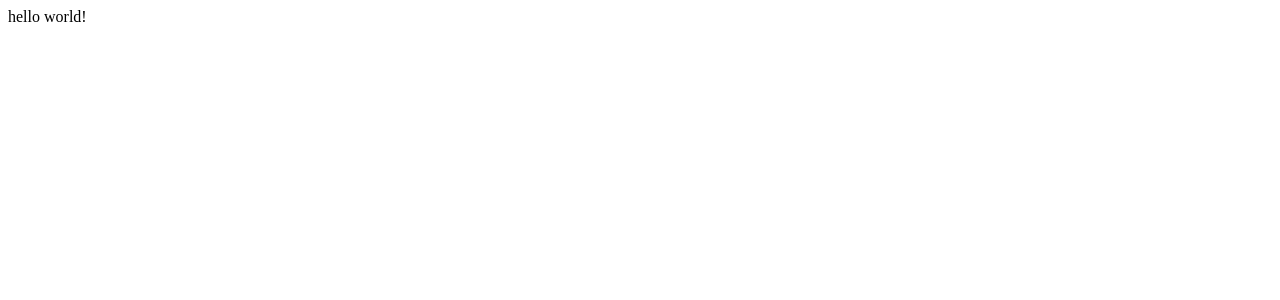
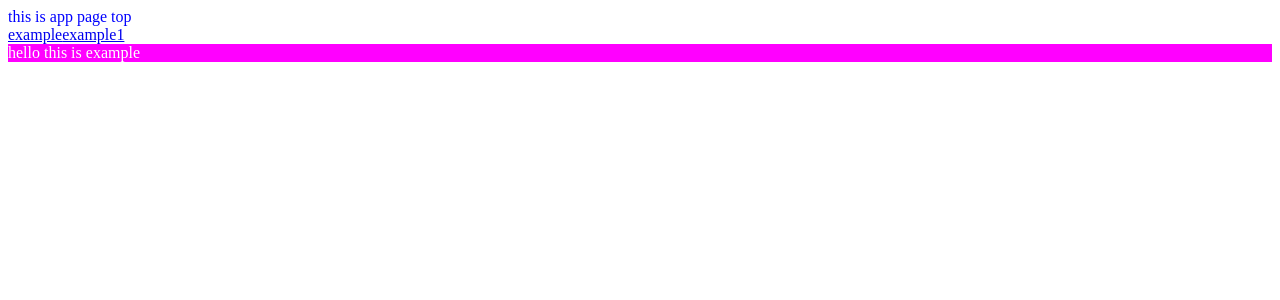
Before and after one commit to chenjiaj/Vue2-koa2-demo, a Vue app: page / in a window 1280 px wide. Shown: the top 300 px of the page. Built offline with nearby package versions, Linux system fonts and the light colour scheme.

Commit message:
完成开发环境单页应用demo

```diff
--- a/config/config.js
+++ b/config/config.js
@@ -1,5 +1,5 @@
 module.exports = {
 	node: {
-		port: 3010
+		port: 3011
 	}
 };
--- a/package.json
+++ b/package.json
@@ -6,9 +6,11 @@
     "start": "node ./app.js"
   },
   "dependencies": {
+    "connect-history-api-fallback": "^1.3.0",
     "koa": "^2.3.0",
     "koa-onerror": "^3.1.0",
-    "vue": "^2.4.2"
+    "vue": "^2.4.2",
+    "vue-router": "^2.7.0"
   },
   "devDependencies": {
     "babel-core": "^6.26.0",
@@ -23,6 +25,8 @@
     "file-loader": "^0.11.2",
     "html-webpack-plugin": "^2.30.1",
     "koa-webpack": "^1.0.0",
+    "less": "^2.7.2",
+    "less-loader": "^4.0.5",
     "vue-loader": "^13.0.4",
     "vue-style-loader": "^3.0.1",
     "vue-template-compiler": "^2.4.2",
--- a/src/main.js
+++ b/src/main.js
@@ -3,8 +3,14 @@
  */
 import Vue from 'vue';
 import App from './views/app.vue';
+import VueRouter from 'vue-router';
+import router from './router/index'
+
+//注册路由插件
+Vue.use(VueRouter);
 
 new Vue({
 	el: '#app',
-	render: h=> h(App)
+	router,//将路由配置添加到vue实例中
+	render: h => h(App)
 });
--- /dev/null
+++ b/src/static/less/example.less
@@ -0,0 +1,6 @@
+body{
+    .example{
+        background: #ff00ff;
+        color: #fff;
+    }
+}
--- a/src/views/app.vue
+++ b/src/views/app.vue
@@ -1,3 +1,14 @@
 <template>
-	<div>hello world!</div>
+	<div>
+		<div>this is app page top</div>
+		<router-link to="/">example</router-link>
+		<router-link to="/example1">example1</router-link>
+		<router-view></router-view>
+	</div>
 </template>
+
+<style>
+	body{
+		color: blue;
+	}
+</style>
--- /dev/null
+++ b/src/views/example/example.vue
@@ -0,0 +1,10 @@
+<template>
+	<div class="example">hello this is example</div>
+</template>
+
+<style lang="less">
+	@import "../../static/less/example.less";
+	.example{
+		color: red;
+	}
+</style>
--- /dev/null
+++ b/src/views/example/example1.vue
@@ -0,0 +1,9 @@
+<template>
+	<div class="example">hello this is example1</div>
+</template>
+
+<style>
+	.example{
+		color: gray;
+	}
+</style>
```
Also changed, not shown: app.js (+7 -2 lines), middleware/koa2-connect-history-api-fallback.js (added, +15 -0 lines), src/router/index.js (added, +21 -0 lines), 1 other file (tests, documents, lock files or other folders).
